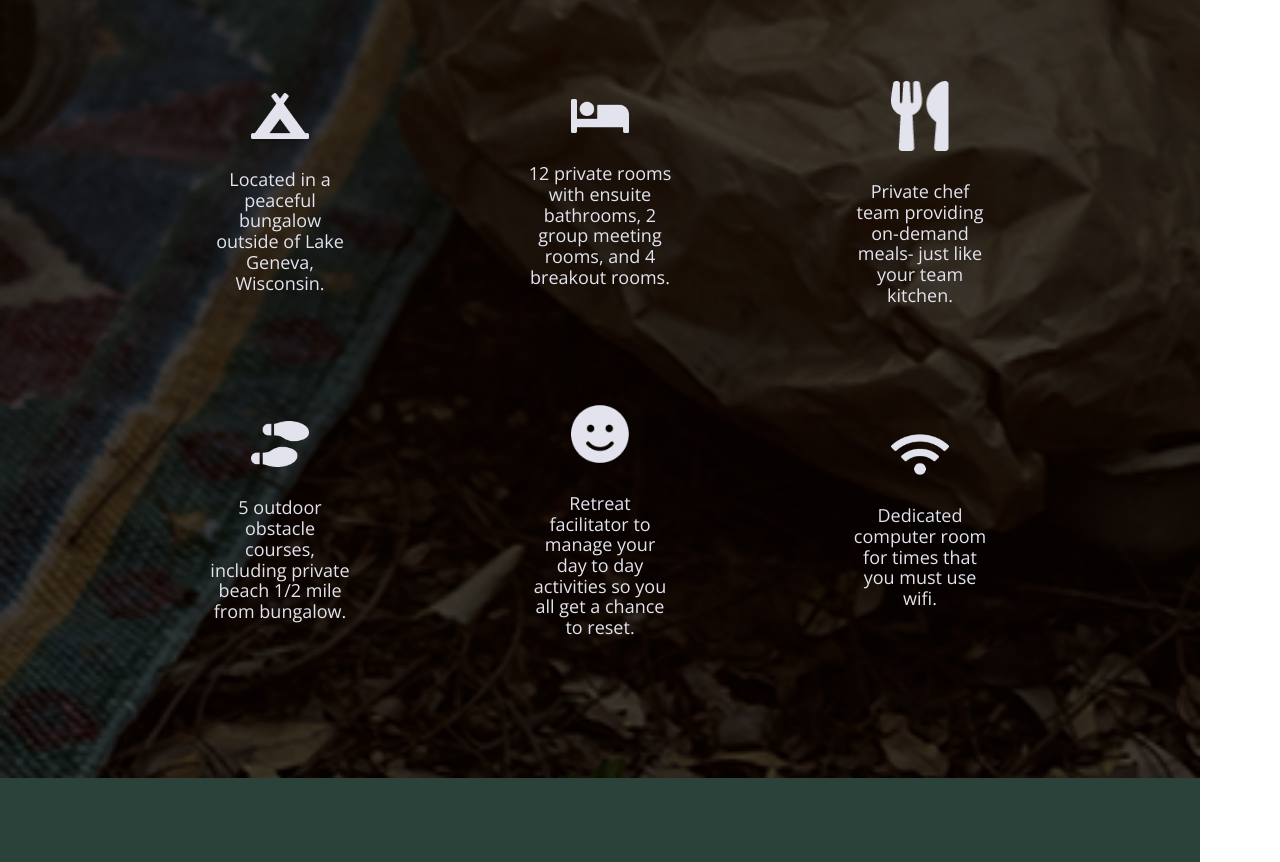
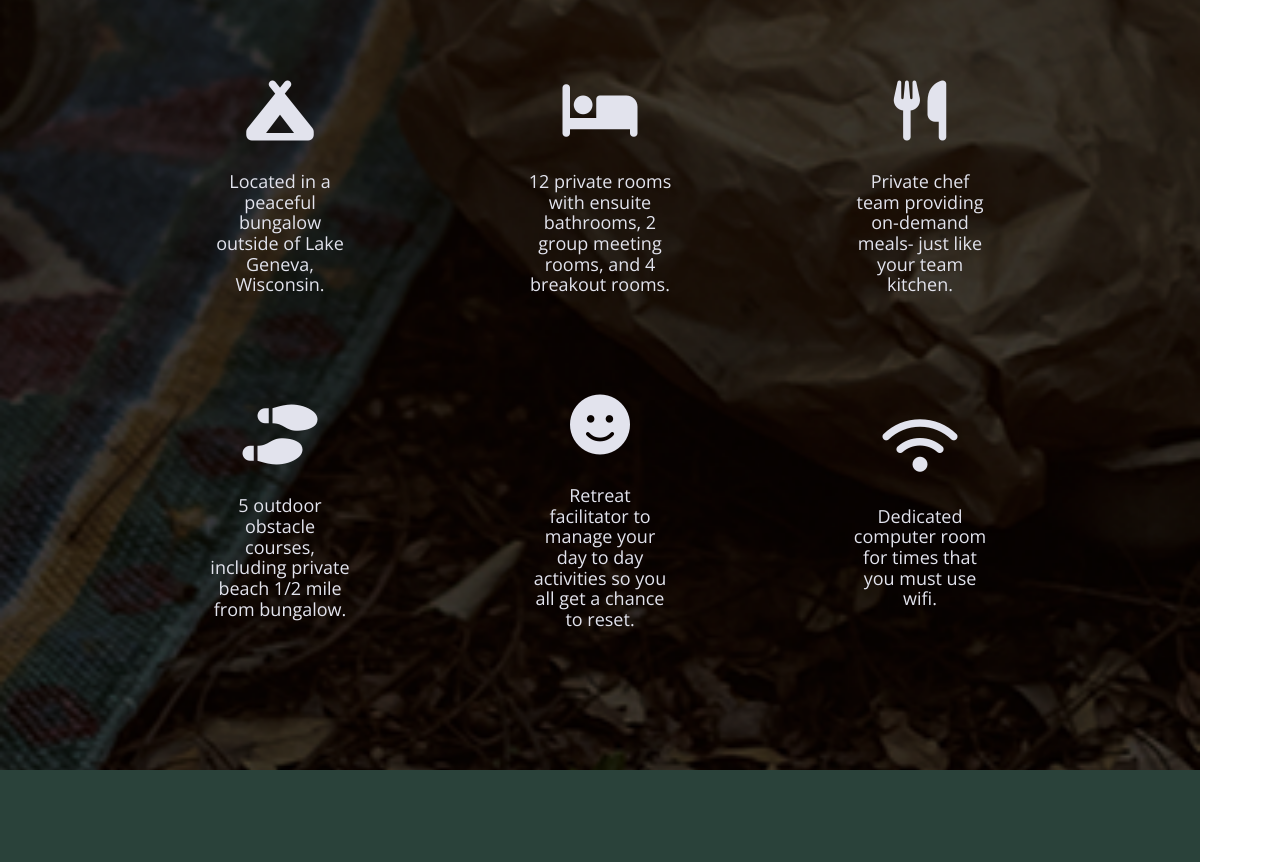
Before and after one commit to ivy-p/unplugged-retreat, a website built with Parcel: page index.html in a window 1280 px wide. Shown: the part 1312-2174 px from the top of the page. Built offline with nearby package versions, Linux system fonts and the light colour scheme.

Commit message:
Amenities font icons

```diff
--- a/css/main.css
+++ b/css/main.css
@@ -351,8 +351,8 @@
 
   }
 
-  .fun-feature figure{
-    width: 40%;
+  .fun-feature i{
+    font-size: 3.75rem;
   }
 
   .fun-details{
--- a/index.html
+++ b/index.html
@@ -19,7 +19,10 @@
   <link rel="stylesheet" href="css/normalize.css">
   <link rel="stylesheet" href="css/main.css">
 
+<!--Google Fonts & Font Icons-->
 <link href="https://fonts.googleapis.com/css2?family=Open+Sans&family=Poppins:ital,wght@0,100;0,200;0,300;0,400;0,500;0,600;0,700;0,800;0,900;1,100;1,200;1,300;1,400;1,500;1,600;1,700;1,800;1,900&display=swap" rel="stylesheet">
+<script src="https://kit.fontawesome.com/0f87bb525e.js" crossorigin="anonymous"></script>
+
 <meta name="theme-color" content="#fafafa">
 </head>
 
@@ -72,49 +75,43 @@
         <div class="camp-features">
 
           <article class="fun-feature">
-            <figure>
-              <img src="img/campground.png" alt="Tent icon" class="fun-icon">
-            </figure>
+            <i class="fas fa-campground"></i>
+
             <p class="fun-details">Located in a peaceful bungalow outside of
               Lake Geneva, Wisconsin.</p>
           </article>
 
           <article class="fun-feature">
-            <figure>
-              <img src="img/bed.png" alt="Bed icon" class="fun-icon">
-            </figure>
+            <i class="fas fa-bed"></i>
+
             <p class="fun-details">12 private rooms with ensuite bathrooms,
               2 group meeting rooms, and 4 breakout rooms.</p>
           </article>
 
           <article class="fun-feature">
-            <figure>
-              <img src="img/utensils.png" alt="Eating Utensils Icon" class="fun-icon">
-            </figure>
+            <i class="fas fa-utensils"></i>
+
             <p class="fun-details">Private chef team providing on-demand meals-
             just like your team kitchen.</p>
           </article>
 
           <article class="fun-feature">
-            <figure>
-              <img src="img/shoe-prints.png" alt="Shoe prints icon" class="fun-icon">
-            </figure>
+            <i class="fas fa-shoe-prints"></i>
+
             <p class="fun-details">5 outdoor obstacle courses, including
               private beach 1/2 mile from bungalow.</p>
           </article>
 
           <article class="fun-feature">
-            <figure>
-              <img src="img/smile.png" alt="Smiley face" class="fun-icon">
-            </figure>
+            <i class="fas fa-smile"></i>
+
             <p class="fun-details">Retreat facilitator to manage your day to day
             activities so you all get a chance to reset.</p>
           </article>
 
           <article class="fun-feature">
-            <figure>
-              <img src="img/wifi.png" alt="Wifi icon" class="fun-icon">
-            </figure>
+            <i class="fas fa-wifi"></i>
+
           <p class="fun-details">Dedicated computer room for times that you must
             use wifi.</p>
           </article>
```
Also changed, not shown: about/index.html (+2 -0 lines), faq/index.html (+3 -1 lines), img/bed.png (deleted), img/campground.png (deleted), img/shoe-prints.png (deleted), img/smile.png (deleted), img/utensils.png (deleted), img/wifi.png (deleted). Lines whose indentation alone changed are shown as unchanged.
